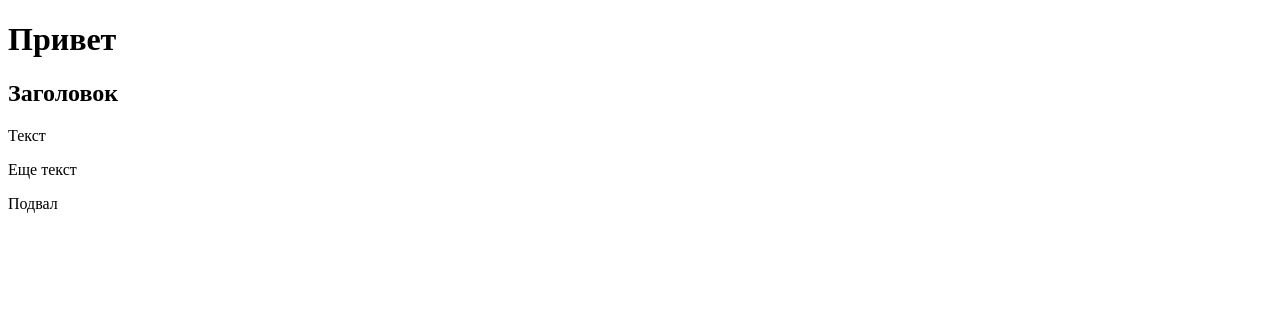
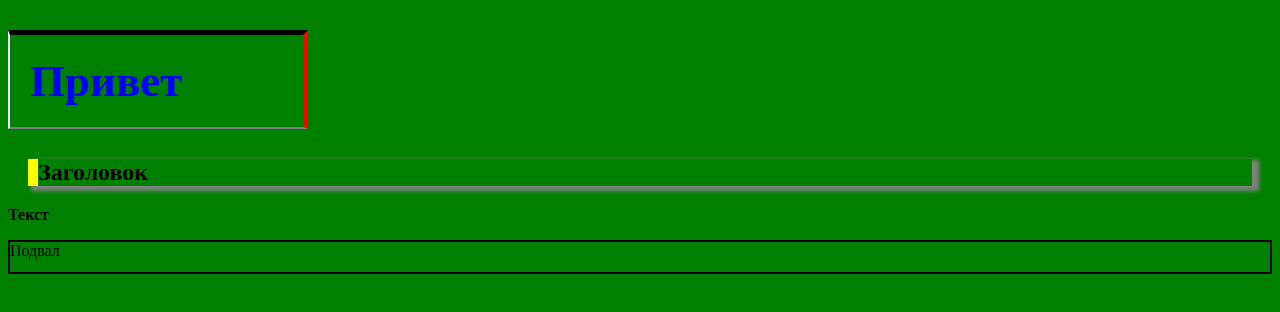
Before and after one commit to WebHeroSchool/new_css, a plain HTML site: page index.html in a window 1280 px wide. Drawn offline with Linux system fonts and the light colour scheme.

Commit message:
Добавлены стили

```diff
--- a/index.html
+++ b/index.html
@@ -3,6 +3,7 @@
     <head>
         <meta charset="utf-8">
         <title>Page</title>
+        <link rel="stylesheet" href="./style.css">
     </head>
     <body>
         <header class="header">
--- /dev/null
+++ b/now.json
@@ -0,0 +1 @@
+{ "public": true }
--- /dev/null
+++ b/style.css
@@ -0,0 +1,41 @@
+body {
+    background-color: green;
+  }
+
+  header {
+    width: 300px;
+    background-image: none;
+  }
+
+  .header__title {
+    color: blue;
+    font-size: 45px;
+    border: 2px solid;
+    padding: 20px;
+    border-right-color: red;
+    border-left-color: white;
+    border-top-color: black;
+    border-bottom-color: gray;
+    border-top-width: 5px;
+    border-right-width: 5px;
+  }
+
+  .section__title {
+    border-left: 10px solid yellow;
+    margin: 20px;
+    box-shadow: 5px 3px 4px 2px gray;
+    font-weight: 500px;
+  }
+
+  .section__block_additional {
+    display: none;
+  }
+
+  .section__description {
+    font-weight: bold;
+  }
+
+  .footer__description {
+    border: 2px solid black;
+    height: 30px;
+  }
```
